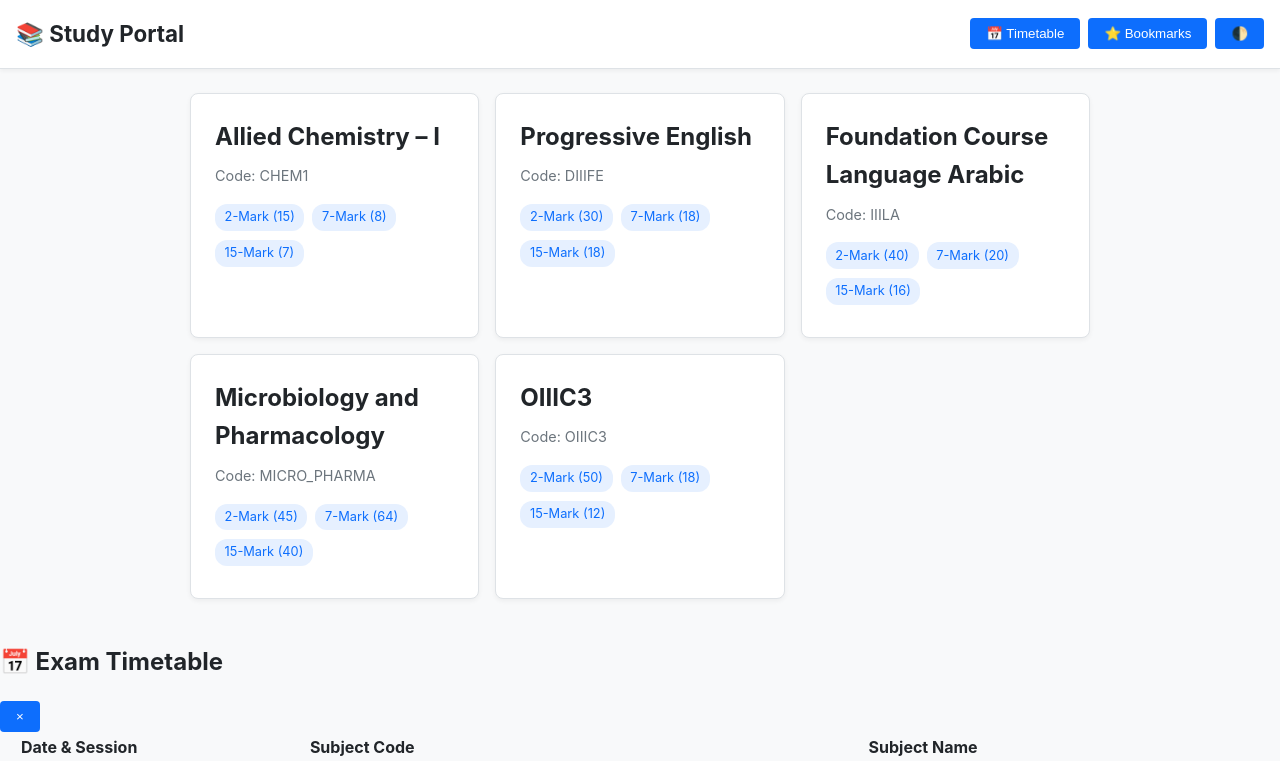
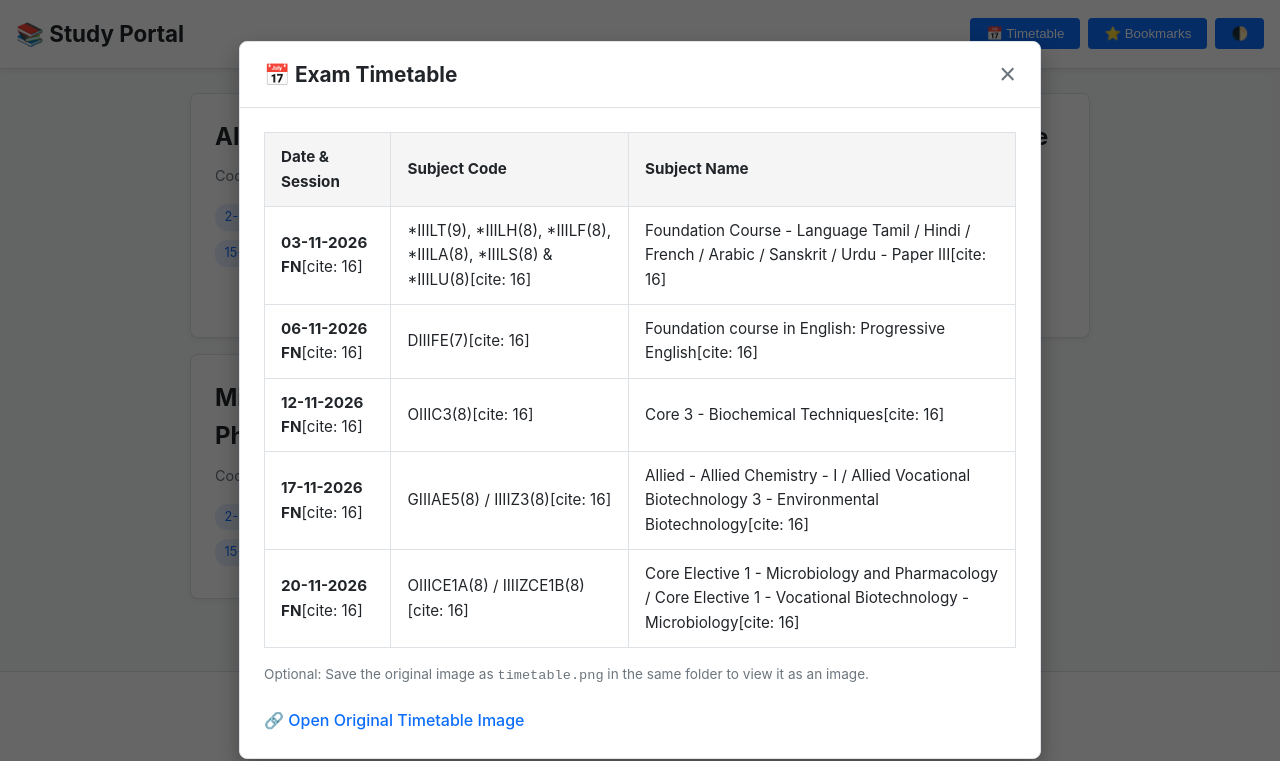
Before and after one commit to adurhmn/study-material, a plain HTML site: page index.html in a window 1280 px wide. Both pictures are taken after a click on the button "📅 Timetable". Shown: the top 761 px of the page. Drawn offline with Linux system fonts and the light colour scheme.

Commit message:
Update styles.css

```diff
--- a/styles.css
+++ b/styles.css
@@ -183,3 +183,129 @@ main {
   .qa-header { background: none; padding: 0.5rem 0; font-weight: bold; }
   .qa-body { display: block !important; border: none; padding: 0 0 1rem 0; }
 }
+
+/* Footer */
+footer {
+  text-align: center;
+  padding: 2rem 1rem;
+  margin-top: 3rem;
+  border-top: 1px solid var(--border);
+  background: var(--header-bg);
+}
+
+.footer-note {
+  font-size: 1.15rem;
+  font-weight: 600;
+  color: #e63946;
+  margin: 0;
+  letter-spacing: 0.5px;
+}
+
+/* Modal Styling */
+.modal {
+  position: fixed;
+  top: 0;
+  left: 0;
+  width: 100%;
+  height: 100%;
+  background: rgba(0, 0, 0, 0.6);
+  display: flex;
+  justify-content: center;
+  align-items: center;
+  z-index: 1000;
+  padding: 1rem;
+  box-sizing: border-box;
+}
+
+.modal.hidden {
+  display: none;
+}
+
+.modal-content {
+  background: var(--card-bg);
+  border-radius: 8px;
+  max-width: 800px;
+  width: 100%;
+  max-height: 90vh;
+  display: flex;
+  flex-direction: column;
+  box-shadow: 0 10px 25px rgba(0,0,0,0.3);
+  border: 1px solid var(--border);
+  overflow: hidden;
+}
+
+.modal-header {
+  display: flex;
+  justify-content: space-between;
+  align-items: center;
+  padding: 1rem 1.5rem;
+  border-bottom: 1px solid var(--border);
+}
+
+.modal-header h2 {
+  margin: 0;
+  font-size: 1.3rem;
+}
+
+.close-btn {
+  background: transparent;
+  color: var(--muted);
+  font-size: 1.8rem;
+  border: none;
+  cursor: pointer;
+  padding: 0;
+  line-height: 1;
+}
+
+.close-btn:hover {
+  color: var(--text);
+  background: transparent;
+}
+
+.modal-body {
+  padding: 1.5rem;
+  overflow-y: auto;
+}
+
+/* Timetable Table */
+.table-container {
+  overflow-x: auto;
+}
+
+.timetable {
+  width: 100%;
+  border-collapse: collapse;
+  font-size: 0.95rem;
+  text-align: left;
+}
+
+.timetable th, .timetable td {
+  padding: 0.75rem 1rem;
+  border: 1px solid var(--border);
+}
+
+.timetable th {
+  background: rgba(0,0,0,0.04);
+}
+
+[data-theme="dark"] .timetable th {
+  background: rgba(255,255,255,0.05);
+}
+
+.timetable-subtext {
+  font-size: 0.85rem;
+  color: var(--muted);
+  margin-top: 1rem;
+}
+
+.view-image-link {
+  display: inline-block;
+  margin-top: 0.5rem;
+  color: var(--primary);
+  text-decoration: none;
+  font-weight: 500;
+}
+
+.view-image-link:hover {
+  text-decoration: underline;
+}
```
